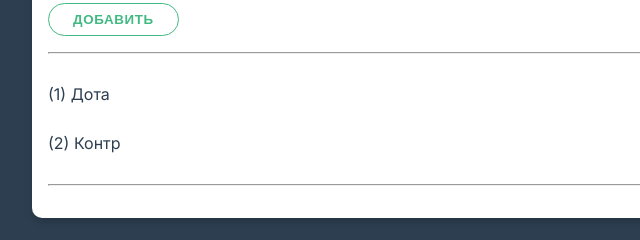
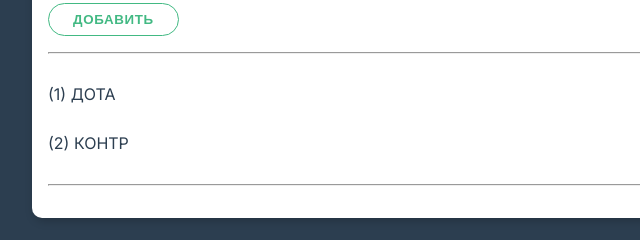
Before and after one commit to js-b/vue3, a plain HTML site: page index.html in a window 1280 px wide. Shown: the part 245-485 px from the top of the page, 108-748 px from the left. Drawn offline with nearby package versions, Linux system fonts and the light colour scheme.

Commit message:
Верхний региср

```diff
--- a/index.html
+++ b/index.html
@@ -24,7 +24,7 @@
         <hr>
         <ul class="list" v-if="notes.length !== 0">
             <li class="list-item" v-for="(myNote, index) in notes">
-                ({{ index + 1}})    {{ myNote }}
+                ({{ index + 1}})    {{ toUpperCase(myNote) }}
                 <button class="btn danger"v-on:click="removeNote(index)">Удалить</button>
             </li>
         </ul>
--- a/main.js
+++ b/main.js
@@ -16,7 +16,9 @@ const App = {
                 this.notes.push(this.inputValue)
                 this.inputValue = ''
             }
-
+        },
+        toUpperCase(item){
+            return item.toUpperCase()
         },
         removeNote(index){
             this.notes.splice(index, 1)
```
